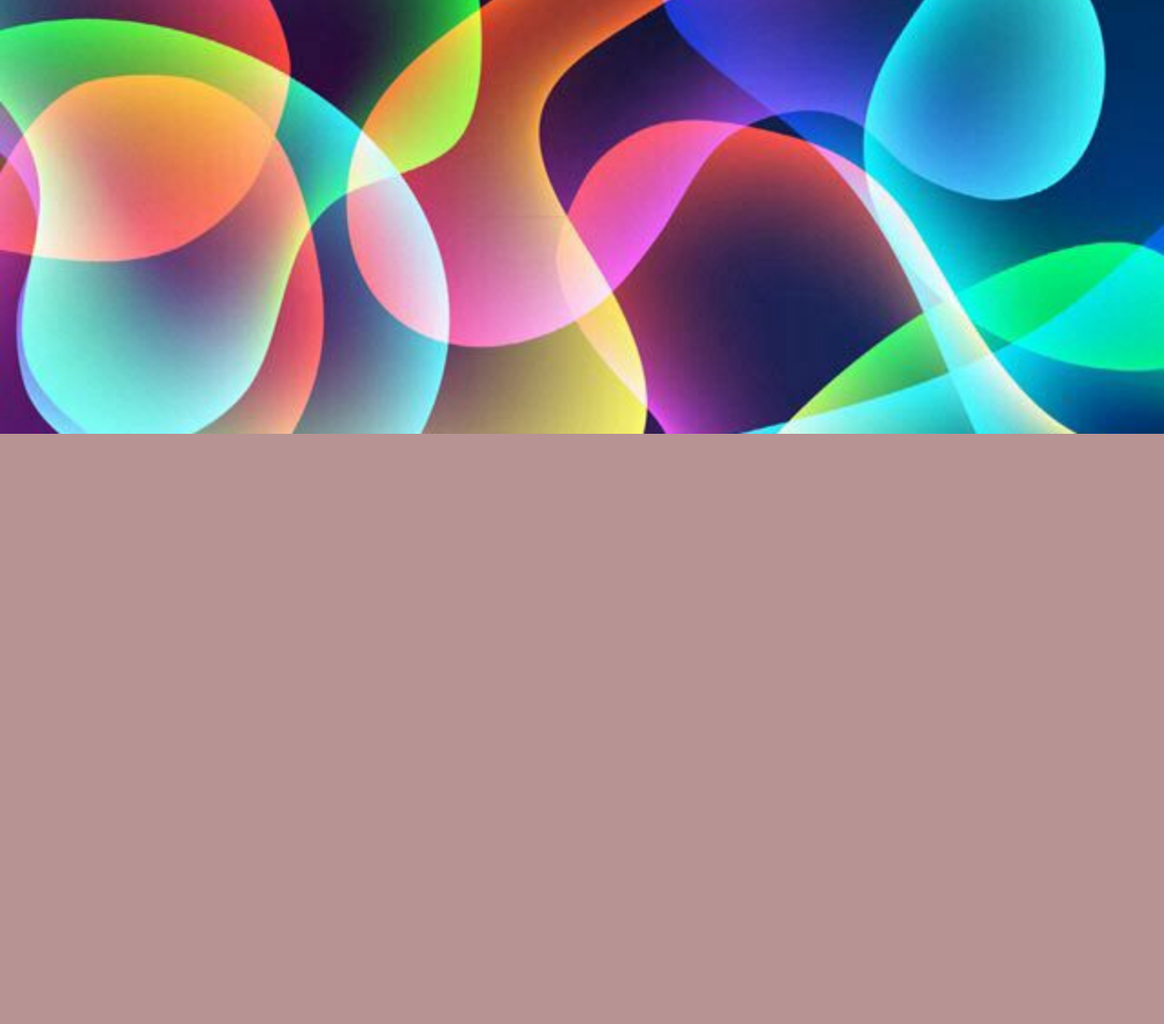
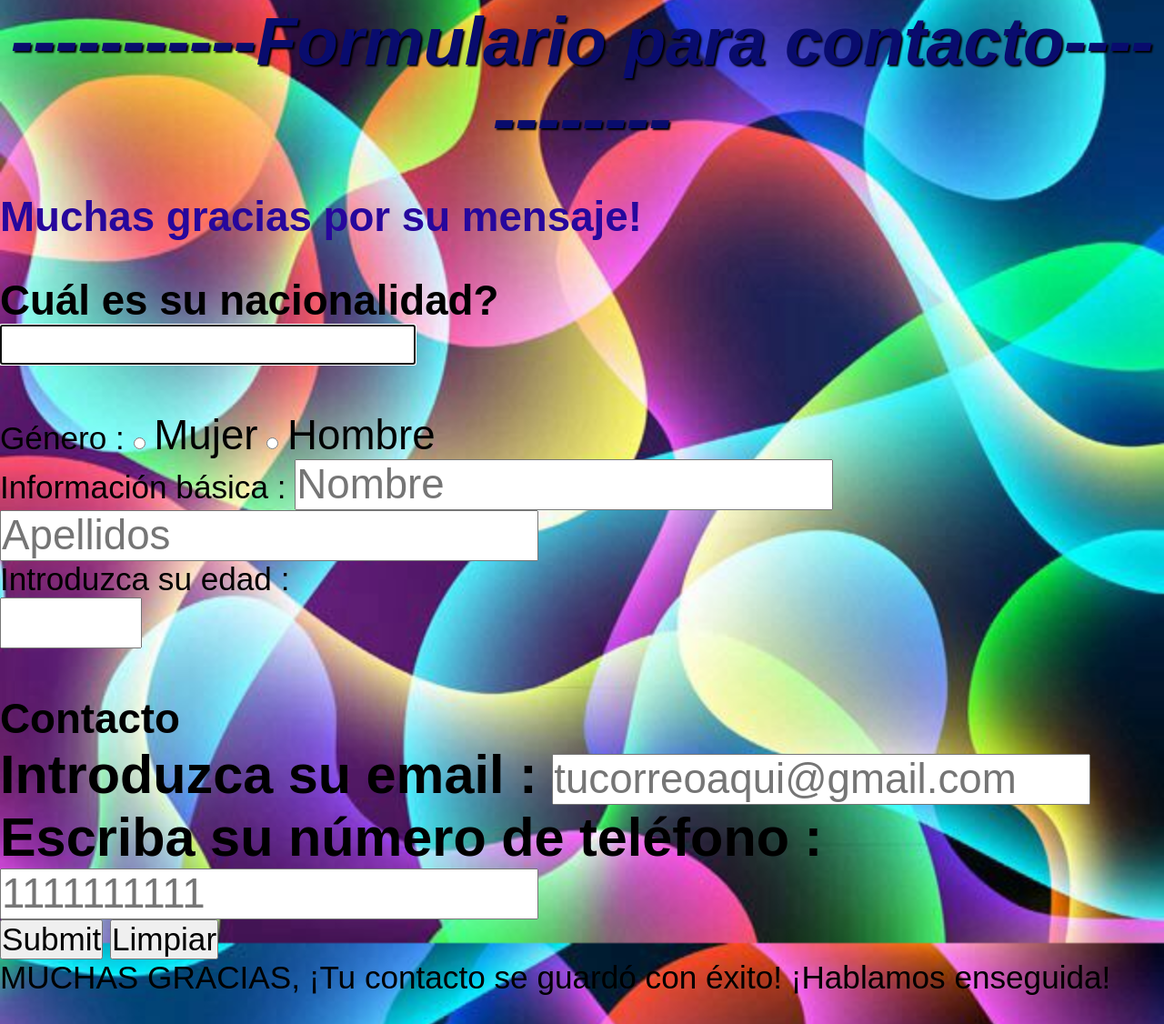
Before and after one commit to victorcodigos/proyecto_victor, a plain HTML site: page contacto.html in a window 1280 px wide. Shown: the part 323-1449 px from the top of the page at 91% size. Before the commit the page ends 800 px from the top, so only its background shows below. Drawn offline with Linux system fonts and the light colour scheme.

Commit message:
formulario done

```diff
--- a/contacto.html
+++ b/contacto.html
@@ -26,6 +26,74 @@
 
     </header>
 
+    <h1> <i>-----------Formulario para contacto------------</i></h1>
+
+    <div class="myDiv">
+           <br><h2> Muchas gracias por su mensaje!</h2></br>
+
+    </div>
+
+    <p> <strong>Cuál es su nacionalidad?</strong> </p>
+
+     </body>
+      </head>
+         <body>
+          <input autofocus type="Iteraciones">
+
+           <strong><br> <div class="genero"> </br> </strong>
+            Género :
+            <input tabindex="6" type="radio" name="sexo" id="mujer" />
+            <label tabindex="7" for="sexo">Mujer</label>
+            <input tabindex="4" type="radio" name="sexo" id="hombre" />
+            <label tabindex="5" for="sexo">Hombre</label>
+            </div>
+
+            <div class="datosBasicos">
+              Información básica :
+              <input type="text" placeholder="Nombre" autofocus tabindex="1" />
+              <input type="text" placeholder="Apellidos" tabindex="2" />
+
+
+
+              <br> Introduzca su edad : </br>
+              <input type="number" tabindex="5" min="18" max="150" step="1" />
+            </div>
+
+
+            <strong><div class="contacto">
+              <br> Contacto
+              <br /> </strong>
+             <strong> <label for="email">Introduzca su email : </label> </strong>
+
+
+              <input
+                  id="email"
+                   name="email"
+                    tabindex="25"
+                     type="email"
+                       placeholder="tucorreoaqui@gmail.com"
+                />
+
+                <br />
+                  <strong><label for="telefono">Escriba su número de teléfono :</label></strong>
+                      <input name="telefono"
+                             id="telefono"
+                               tabindex="20"
+                                  type="tel"
+                                    placeholder="1111111111"
+                  />
+
+
+                  </div>
+                    </fieldset>
+                     <input tabindex="20" type="submit" />
+                      <input tabindex="20" type="reset" value="Limpiar" />
+                       </form>
+                  </div>
+
+
+
+ <br><footer> MUCHAS GRACIAS, ¡Tu contacto se guardó con éxito! ¡Hablamos enseguida! </footer></br>
 
 
 
```
Also changed, not shown: biografia.html (+2 -0 lines), index.html (+3 -0 lines), portfolio.html (+3 -1 lines).
